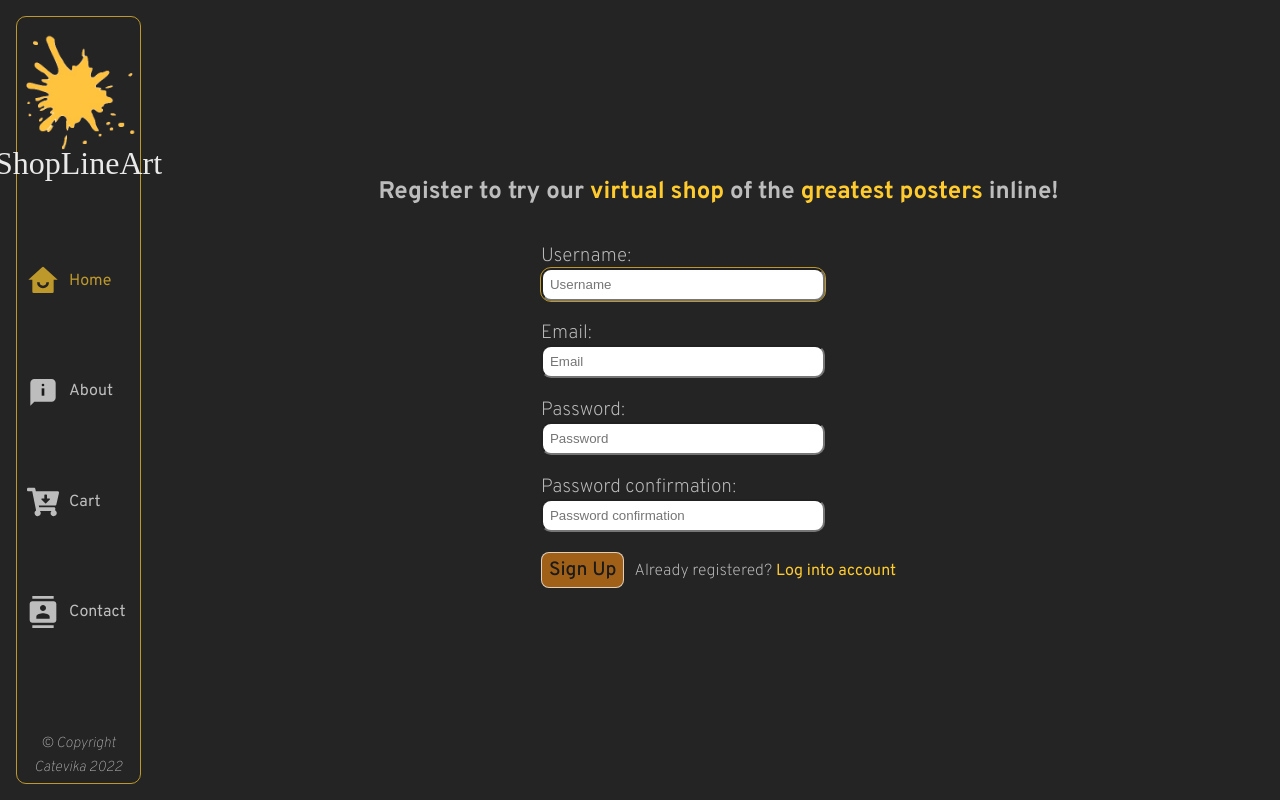
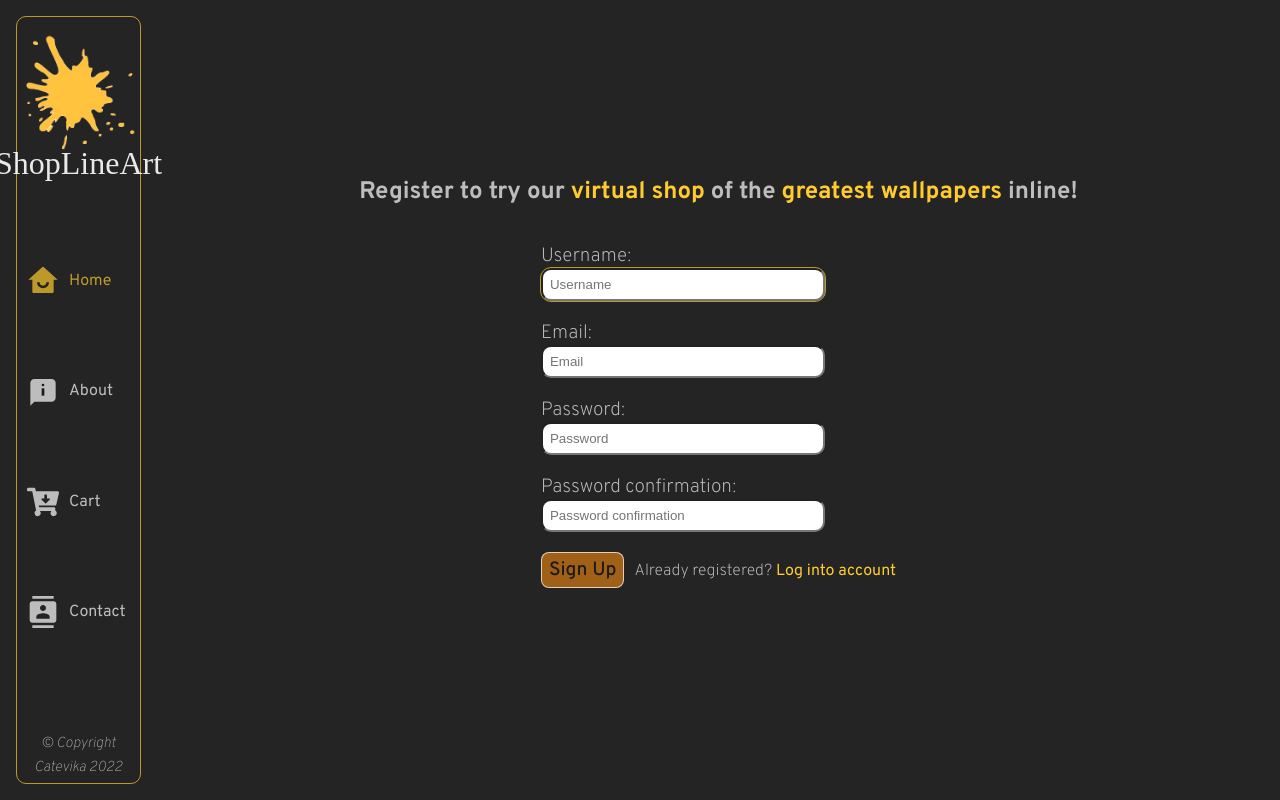
Before and after one commit to Catevika/catevika_shoplineart-client, a React (Vite) app: page /home in a window 1280 px wide. Built offline with nearby package versions, Linux system fonts and the light colour scheme; no server answers; a web font is replaced by a local one; what pexels would draw is missing.

Commit message:
Update packages + change posters for wallpapers

```diff
--- a/src/pages/login/Login.jsx
+++ b/src/pages/login/Login.jsx
@@ -1,7 +1,7 @@
 import { useContext, useRef } from 'react';
 import { Link } from 'react-router-dom';
 import { loginCall } from '../../api/apiCalls';
-import { AuthContext } from '../../context/AuthContext';
+import { AuthContext } from '../../context/authContext/AuthContext';
 import { CircularProgress } from '@mui/material';
 import './login.css';
 
@@ -22,7 +22,7 @@ export default function Login() {
 		<div className='login__form-container'>
 			<h2 className='login__form-title'>
 				Login to try our <span>virtual shop</span> of the{' '}
-				<span>greatest posters </span>
+				<span>greatest wallpapers </span>
 				inline!
 			</h2>
 			<div className='login__form-wrapper'>
--- a/src/pages/register/Register.jsx
+++ b/src/pages/register/Register.jsx
@@ -35,7 +35,7 @@ export default function Register() {
 		<div className='register__form-container'>
 			<h2 className='register__form-title'>
 				Register to try our <span>virtual shop</span> of the{' '}
-				<span>greatest posters </span>
+				<span>greatest wallpapers </span>
 				inline!
 			</h2>
 			<div className='register__form-wrapper'>
```
Also changed, not shown: package.json (+5 -6 lines), 1 other file (tests, documents, lock files or other folders).
